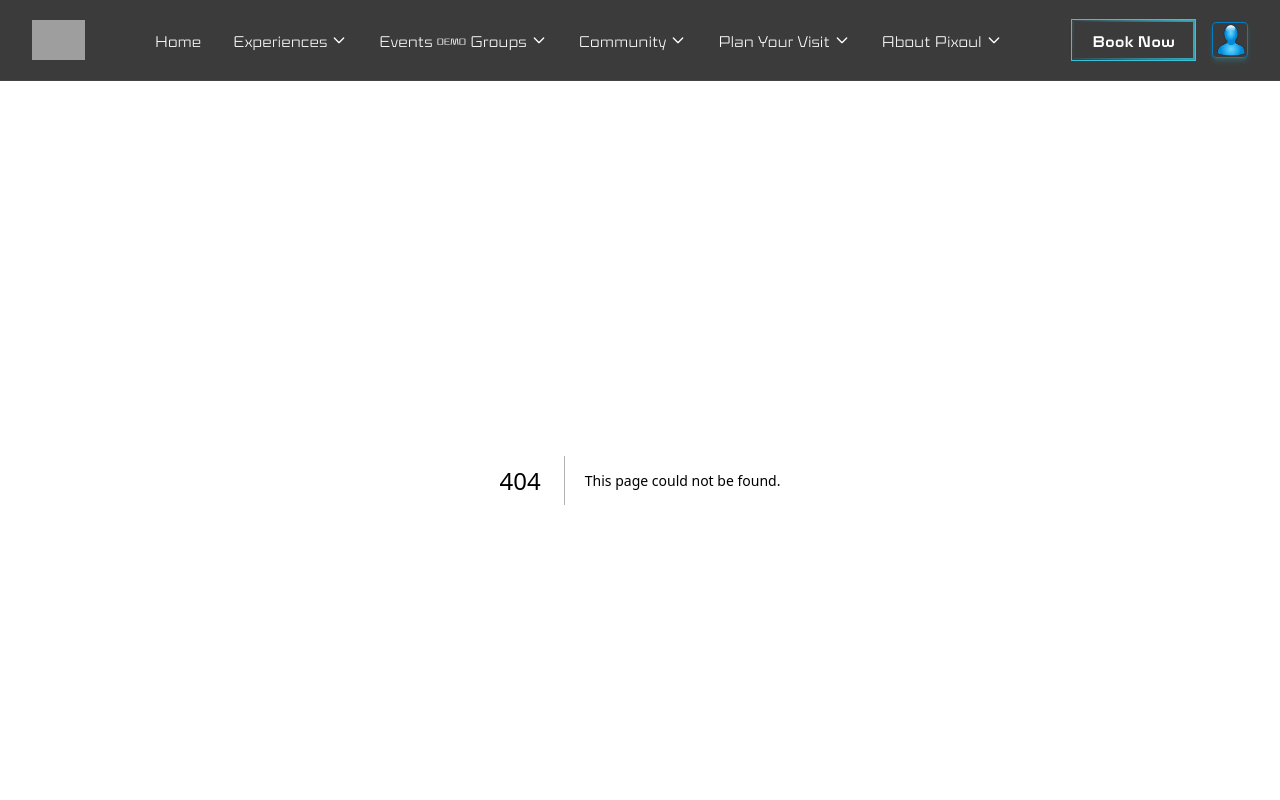
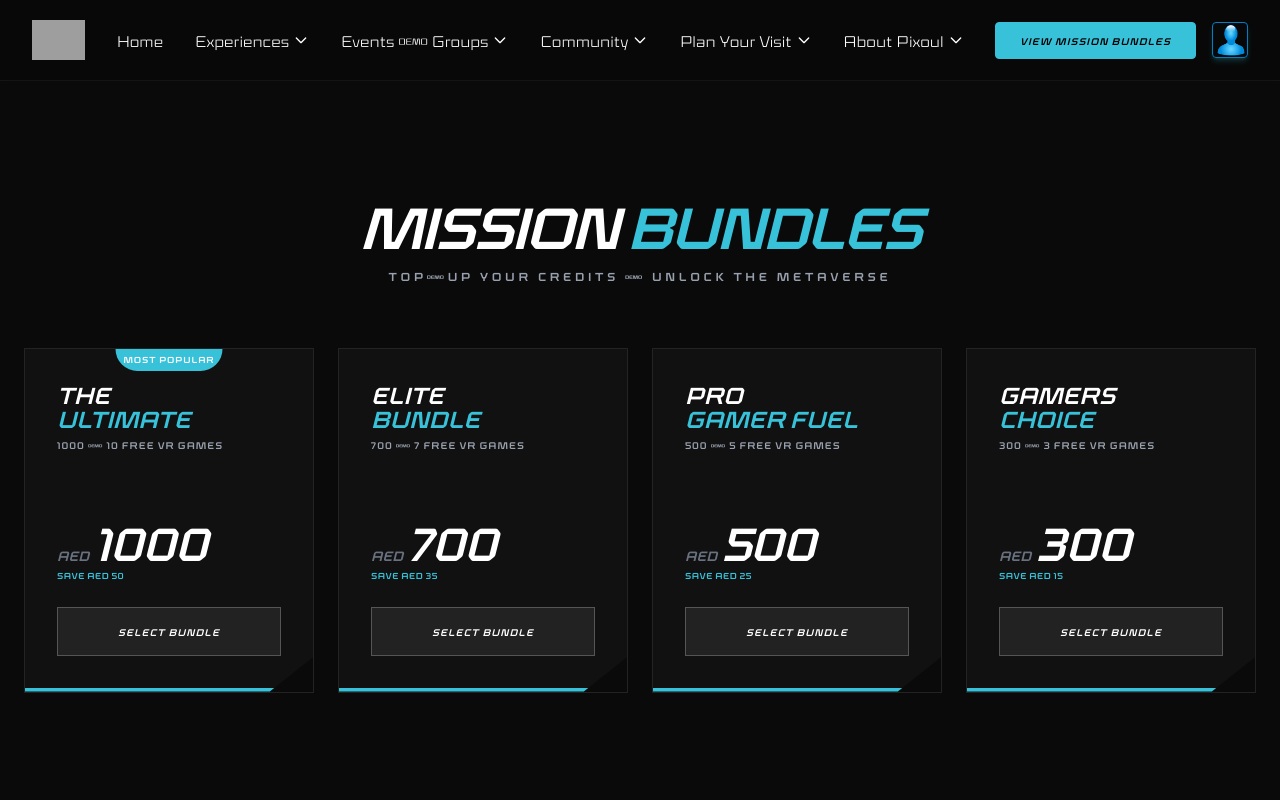
Before and after one commit to sos-ina/pixoul, a Next.js app: page /mission-bundles in a window 1280 px wide. Before the commit this address had no page. Shown: the top 800 px of the page. Built offline with nearby package versions, Linux system fonts and the light colour scheme; grey boxes are pictures that could not be loaded.

Commit message:
List all the available gaming bundles based on the given menu. On the ‘Plan Your Visit’ page, change the ‘How Pixoul Works’ section at the end of the page to ‘View Pricing’ so it reflects the bundles page and deleted the pricing page

```diff
--- /dev/null
+++ b/app/mission-bundles/page.jsx
@@ -0,0 +1,119 @@
+"use client";
+import React from 'react';
+
+// The "export default" must be present for Next.js to recognize the page
+export default function MissionBundlesPage() {
+  const bundles = [
+    {
+      name: "The Ultimate",
+      credits: "1000 + 10 Free VR Games",
+      price: "1000",
+      savings: "Save AED 50",
+      accent: "#38C2D9",
+      popular: true
+    },
+    {
+      name: "Elite Bundle",
+      credits: "700 + 7 Free VR Games",
+      price: "700",
+      savings: "Save AED 35",
+      accent: "#38C2D9",
+      popular: false
+    },
+    {
+      name: "Pro Gamer Fuel",
+      credits: "500 + 5 Free VR Games",
+      price: "500",
+      savings: "Save AED 25",
+      accent: "#38C2D9",
+      popular: false
+    },
+    {
+      name: "Gamers Choice",
+      credits: "300 + 3 Free VR Games",
+      price: "300",
+      savings: "Save AED 15",
+      accent: "#38C2D9",
+      popular: false
+    }
+  ];
+
+  return (
+    <div className="min-h-screen bg-[#0a0a0a] text-white pt-28 px-6 pb-24">
+      <div className="mx-auto max-w-7xl">
+
+        {/* Header */}
+        <div className="mb-16 text-center">
+          <h1 className="mb-4 text-6xl italic font-black tracking-tighter uppercase">
+            Mission <span className="text-[#38C2D9]">Bundles</span>
+          </h1>
+          <p className="text-gray-400 font-bold uppercase tracking-[0.3em] text-xs">
+            Top-up your credits & unlock the metaverse
+          </p>
+        </div>
+
+        {/* Card Grid */}
+        <div className="grid grid-cols-1 gap-6 md:grid-cols-2 lg:grid-cols-4">
+          {bundles.map((bundle, idx) => (
+            <div
+              key={idx}
+              className="relative transition-all duration-500 border border-white/10
+              group hover:-translate-y-3
+              hover:ring-2 hover:ring-[#ffffff] hover:ring-offset-0 hover:shadow-[0_0_10px_#38C2D9]"
+            >
+              {/* Card Body */}
+              <div
+                className="relative bg-[#111] p-8 h-full border-b-4 transition-all group-hover:shadow-[0_20px_50px_rgba(255,0,229,0.2)]"
+                style={{
+                  borderBottomColor: bundle.accent,
+                  clipPath: 'polygon(0 0, 100% 0, 100% 90%, 85% 100%, 0 100%)'
+                }}
+              >
+                {bundle.popular && (
+                  <span className="absolute -top-0 left-1/2 -translate-x-1/2 bg-[#38C2D9] text-white text-[9px] font-black uppercase px-2 py-1 rounded-b-full tracking-widest z-10">
+                    Most Popular
+                  </span>
+                )}
+
+                <div className="flex flex-col justify-between h-full">
+                  <div>
+                    <h3 className="mb-2 text-2xl italic font-black leading-none uppercase">
+                      {bundle.name.split(' ')[0]} <br/>
+                      <span style={{ color: bundle.accent }}>{bundle.name.split(' ').slice(1).join(' ')}</span>
+                    </h3>
+                    <p className="text-[10px] text-gray-400 font-bold uppercase tracking-widest mb-8">
+                      {bundle.credits}
+                    </p>
+                  </div>
+
+                  <div className="mt-8">
+                    <div className="flex items-baseline gap-1 mb-1">
+                      <span className="text-sm italic font-bold text-gray-500">AED</span>
+                      <span className="text-5xl italic font-black">{bundle.price}</span>
+                    </div>
+                    <p className="text-[9px] font-black uppercase text-[#38C2D9] mb-6 tracking-wider">
+                      {bundle.savings}
+                    </p>
+
+                    <button
+                      className="w-full py-4 font-black uppercase text-[10px] tracking-widest italic transition-all border bg-white/7 border-white/23 hover:bg-white hover:text-black"
+                    >
+                      Select Bundle
+                    </button>
+                  </div>
+                </div>
+              </div>
+
+              {/* Background Glow */}
+              <div
+                className="absolute inset-0 transition-all duration-500 opacity-0 group-hover:opacity-10 blur-3xl -z-10"
+                style={{ backgroundColor: bundle.accent }}
+              ></div>
+            </div>
+          ))}
+        </div>
+      </div>
+    </div>
+  );
+
+}
--- a/app/plan-your-visit/how-it-works/page.jsx
+++ b/app/plan-your-visit/how-it-works/page.jsx
@@ -32,10 +32,10 @@
         {/* Fixed Header Section */}
         <div className="mb-20">
           <h2 className="text-[#38C2D9] text-xs font-black uppercase tracking-[0.5em] mb-4">Plan Your Visit</h2>
-          <h1 className="text-7xl font-black italic uppercase tracking-tighter mb-6">
+          <h1 className="mb-6 italic font-black tracking-tighter uppercase text-7xl">
             How Pixoul <span className="text-[#38C2D9]">Works</span>
           </h1>
-            <p className="max-w-2xl text-gray-400 leading-relaxed text-lg">
+            <p className="max-w-2xl text-lg leading-relaxed text-gray-400">
             From the moment you arrive, your journey begins. Choose your experience, gear up with our
             fully wireless VR technology, and step into an immersive world where every mission, movement,
             and decision shapes your adventure.
@@ -43,13 +43,13 @@
         </div>
 
         {/* The 3-Step Process Grid */}
-        <div className="grid md:grid-cols-3 gap-12 mb-32">
+        <div className="grid gap-12 mb-32 md:grid-cols-3">
           {steps.map((step) => (
             <div key={step.num} className="group relative p-8 bg-white/5 border border-white/10 rounded-[2.5rem] hover:border-[#38C2D9]/50 transition-all">
-              <div className="text-5xl font-black italic text-white/5 absolute top-6 right-8">{step.num}</div>
-              <span className="text-4xl mb-6 block">{step.icon}</span>
-              <h3 className="text-2xl font-black italic uppercase mb-4">{step.title}</h3>
-              <p className="text-gray-500 text-sm leading-relaxed">{step.desc}</p>
+              <div className="absolute text-5xl italic font-black text-white/5 top-6 right-8">{step.num}</div>
+              <span className="block mb-6 text-4xl">{step.icon}</span>
+              <h3 className="mb-4 text-2xl italic font-black uppercase">{step.title}</h3>
+              <p className="text-sm leading-relaxed text-gray-500">{step.desc}</p>
             </div>
           ))}
         </div>
@@ -60,17 +60,17 @@
         {/* Call to Action Section */}
         <div className="bg-gradient-to-br from-[#111] to-black border border-white/10 rounded-[3rem] p-12 flex flex-col md:flex-row items-center justify-between gap-8 mt-20">
           <div className="text-center md:text-left">
-            <h2 className="text-3xl font-black italic uppercase mb-2">Ready to Join the Resistance?</h2>
-            <p className="text-gray-400 text-sm">Experience double the immersion of any other hub in the region.</p>
+            <h2 className="mb-2 text-3xl italic font-black uppercase">Ready to Join the Resistance?</h2>
+            <p className="text-sm text-gray-400">Experience double the immersion of any other hub in the region.</p>
           </div>
           <div className="flex flex-wrap justify-center gap-4">
-            <Link href="/plan-your-visit/pricing">
+            <Link href="/mission-bundles">
               <button className="bg-[#38C2D9] text-black px-10 py-4 rounded-2xl font-black uppercase text-xs hover:scale-105 transition-all italic">
                 View Pricing
               </button>
             </Link>
             <Link href="/community/challenges">
-              <button className="bg-white/5 border border-white/10 hover:bg-white/10 text-white px-10 py-4 rounded-2xl font-black uppercase text-xs transition-all italic">
+              <button className="px-10 py-4 text-xs italic font-black text-white uppercase transition-all border bg-white/5 border-white/10 hover:bg-white/10 rounded-2xl">
                 Challenge Hub
               </button>
             </Link>
--- a/components/ui/BookNowButton.jsx
+++ b/components/ui/BookNowButton.jsx
@@ -1,35 +1,39 @@
 "use client";
 import { useRouter } from "next/navigation";
-import { routes } from "@/lib/routes";
 
-export default function BookNowButton({ onClick, className = "" }) {
+export default function BookNowButton({ className = "" }) {
   const router = useRouter();
+
   return (
     <button
-      onClick={() => router.push(routes.bookExperience(experienceId))}
+      onClick={() => router.push('/mission-bundles')} // Pointing to your new page
       className={`
         relative
-        px-5 py-2
-        bg-[#38C2D9
-        text-white
-        font-semibold
-        tracking-wide
-        rounded-none
+        px-6 py-2.5
+        bg-[#38C2D9]
+        text-black
+        font-black
+        italic
+        uppercase
+        text-[10px]
+        tracking-widest
+        rounded-sm
         border
         border-[#38C2D9]
         overflow-hidden
         transition-all
         duration-300
+        hover:bg-[#38C2D9]
+        hover:border-[#38C2D9]
+        hover:text-white
+        group
         ${className}
       `}
     >
-      {/* Shimmer edge */}
-      <span className="absolute inset-0 pointer-events-none shimmer-border"></span>
+      {/* Shimmer Effect */}
+      <span className="absolute inset-0 transition-transform duration-500 -translate-x-full pointer-events-none bg-white/20 group-hover:translate-x-full"></span>
 
-      {/* Text */}
-      <span className="relative z-10">
-        Book Now
-      </span>
+      <span className="relative z-10">View Mission Bundles</span>
     </button>
   );
 }
```
